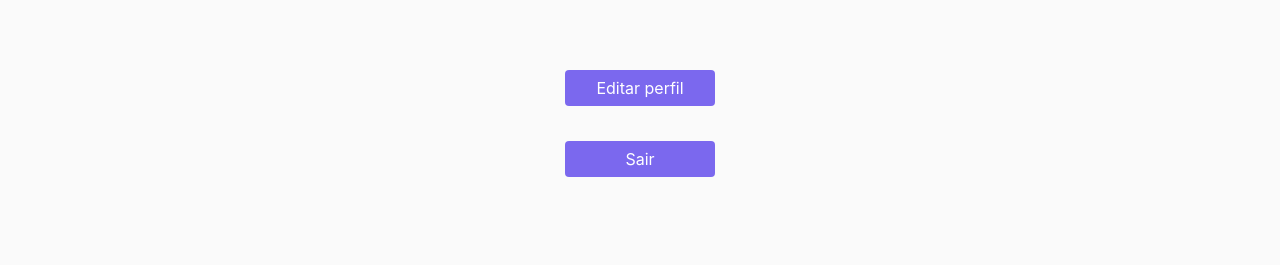
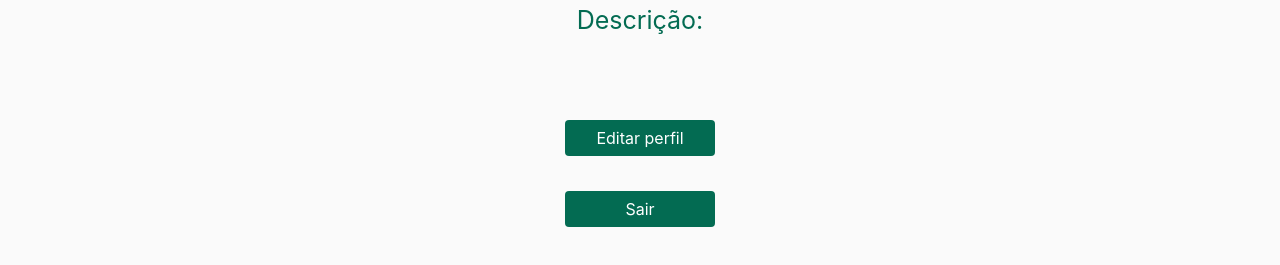
Before and after one commit to ArthurMCS/myTrybetunes, a React (Create React App) app: page /#/profile in a window 1280 px wide. Shown: the part 613-878 px from the top of the page. Built offline with nearby package versions, Linux system fonts and the light colour scheme.

Commit message:
muda o css da pagina de profile

```diff
--- a/src/pages/Profile.js
+++ b/src/pages/Profile.js
@@ -18,14 +18,14 @@ const ProfileDiv = styled.div`
       align-items: center;
       justify-content: center;
       flex-direction: column;
-      margin-top: 100px;;
+      margin-top: 150px;
       width: 800px;
       text-align: center;
       word-wrap: break-word;
 
       label {
         font-size: 25px;
-        color: #7B68EE;
+        color: #036B52;
       }
 
       p {
@@ -40,20 +40,20 @@ const ProfileDiv = styled.div`
         width: 200px;
         border-radius: 50%;
         margin-bottom: 30px;
-        border: 3px solid  #7B68EE;
+        border: 3px solid  #036B52;
       }
 
       Button {
         width: 150px;
         border: none;
-        background-color: #7B68EE;
+        background-color: #036B52;
         margin-top: 50px;
         margin-bottom: 20px;;
       }
 
       Button:hover {
         border: none;
-        background-color: #4B0082;
+        background-color: rgba(47, 193, 140, 1);
       }
 
       .exitButton {
@@ -78,12 +78,12 @@ const ProfileDiv = styled.div`
         width: 80px;
         border-radius: 50%;
         margin-bottom: 30px;
-        border: 3px solid  #7B68EE;
+        border: 3px solid  #036B56;
         }
 
         Button {
         border: none;
-        background-color: #7B68EE;
+        background-color: #036B56;
         margin-top: 30px;
         margin-bottom: 0px;
         }
--- a/src/pages/ProfileEdit.js
+++ b/src/pages/ProfileEdit.js
@@ -12,6 +12,7 @@ const FormStyled = styled.form`
       align-items: center;
       justify-content: center;
       flex-direction: column;
+      margin-top: 150px;
 
       Input {
         width: 400px;
@@ -21,14 +22,14 @@ const FormStyled = styled.form`
       label {
         font-size: 25px;
         margin-top: 20px;
-        color: #fff;
+        color: #111;
         margin-left: 10px;
         margin-bottom: 5px;;
       }
 
       Button {
         border: none;
-        background-color: #7B68EE;
+        background-color: #036B52;
         margin-top: 70px;
         margin-bottom: 40px;
         width: 400px;
@@ -36,7 +37,7 @@ const FormStyled = styled.form`
 
       Button:hover {
         border: none;
-        background-color: #4B0082;
+        background-color: rgba(47, 193, 140, 1);
       }
 
       .description {
```
